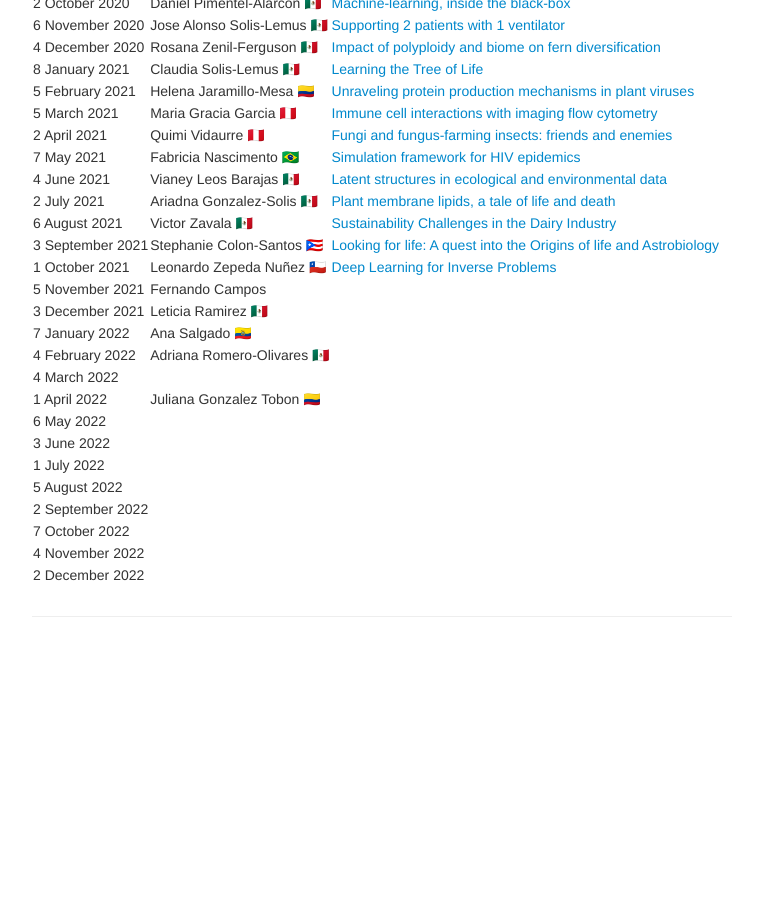
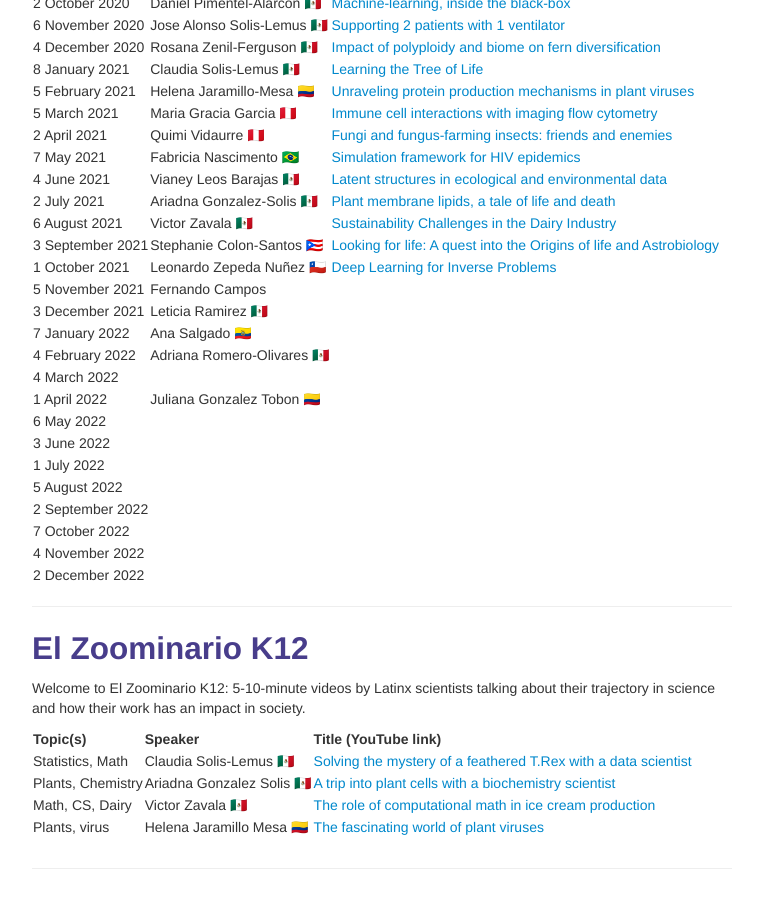
Before and after one commit to solislemuslab/solislemuslab.github.io, a Jekyll site: the page built from pages/talks.md, in a window 1280 px wide and 900 px high, scrolled down 3529 px. Shown: the whole window, without its empty margins (258-1021 px from the left). Built offline with Jekyll 4.4.1, drawn with Linux system fonts in a browser that asks for light colours; before the commit the page ends 4177 px from its top, so only the background shows below that.

Commit message:
added zoominario k12

```diff
--- a/pages/talks.md
+++ b/pages/talks.md
@@ -9,6 +9,7 @@
         <ul class="nav">
             <li><a href="#talks">talks</a></li>
             <li><a href="#zoominario">el-zoominario</a></li>
+            <li><a href="#zoominario-k12">el-zoominario-k12</a></li>
             <li><a href="https://www.youtube.com/channel/UCcBcmxIYYGC6Z04p9SC7hwg/featured">youtube-channel</a></li>
         </ul>
     </div>
@@ -270,3 +271,17 @@
 | 7 October 2022 |  | |
 | 4 November 2022 |  | |
 | 2 December 2022 |  | |
+
+
+-----------------------------------------
+
+## <a name="zoominario-k12"></a>El Zoominario K12
+
+Welcome to El Zoominario K12: 5-10-minute videos by Latinx scientists talking about their trajectory in science and how their work has an impact in society.
+
+| Topic(s) | Speaker | Title (YouTube link) |
+| :--- | :--- | :--- | :---       |
+| Statistics, Math | Claudia Solis-Lemus 🇲🇽 | [Solving the mystery of a feathered T.Rex with a data scientist](https://youtu.be/iwdrtFiS93M) |
+| Plants, Chemistry | Ariadna Gonzalez Solis 🇲🇽 | [A trip into plant cells with a biochemistry scientist](https://youtu.be/6-fgCmT3MyI) |
+| Math, CS, Dairy | Victor Zavala 🇲🇽 | [The role of computational math in ice cream production](https://youtu.be/XBLRTRo-JzM) |
+| Plants, virus | Helena Jaramillo Mesa 🇨🇴 | [The fascinating world of plant viruses](https://youtu.be/1i60sNw_NBA) |
```
